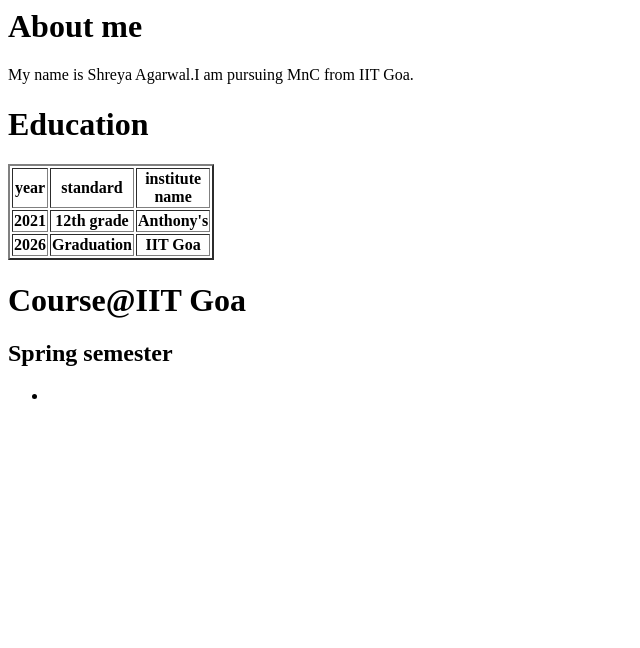
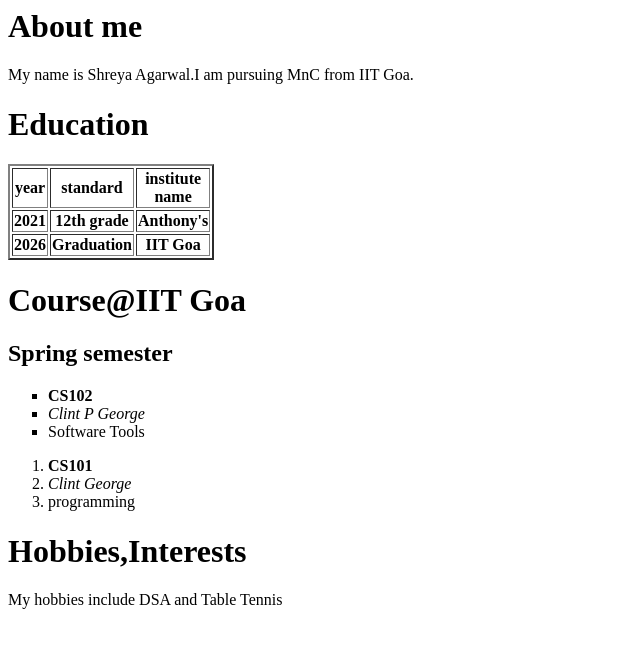
Before and after one commit to Shreya-2407/Shreya-2407.github.io, a plain HTML site: page index.html in a window 1280 px wide. Shown: the whole page, without its empty margins (0-640 px from the left). Drawn offline with Linux system fonts and the light colour scheme.

Commit message:
new commit

```diff
--- a/index.html
+++ b/index.html
@@ -5,6 +5,7 @@
 </head>
 <body>
 <h1>About me</h1>
+
 
 <p>My name is Shreya Agarwal.I am pursuing MnC from IIT Goa.</p>
 
@@ -33,10 +34,23 @@
 
 <h1>Course@IIT Goa</h1>
 <h2>Spring semester</h2>
-<ul>
-<li></li>
+<ul type="square">
+	<li><b>CS102</b></li>
+	<li><i>Clint P George</i></li>
+	<li>Software Tools</li>
 
 </ul>
+<ol>
+	<li><b>CS101</b></li>
+	<li><i>Clint George</i></li>
+	<li>programming</li>
+
+
+</ol>
+<h1>Hobbies,Interests</h1>
+
+<p>My hobbies include DSA and Table Tennis</p>
+
 
 
 
```
